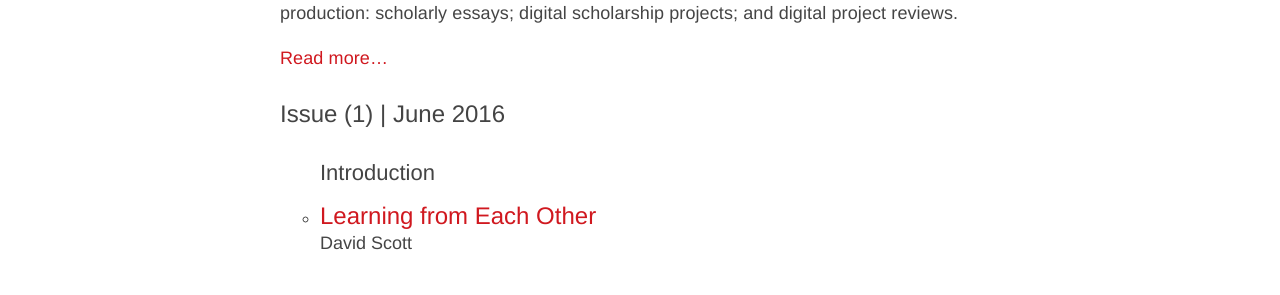
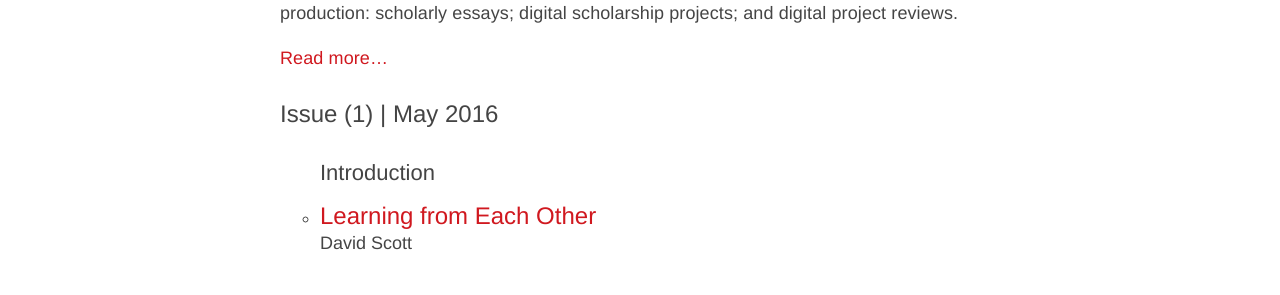
Before and after one commit to archipelagosjournal/archipelagos, a Jekyll site: the page built from index.html, in a window 1280 px wide. Shown: the part 525-820 px from the top of the page. Built offline with Jekyll 4.4.1, drawn with Linux system fonts in a browser that asks for light colours.

Commit message:
fixed date on homepage

```diff
--- a/_includes/issue01.md
+++ b/_includes/issue01.md
@@ -2,4 +2,4 @@
 
 [Read more...]({{site.baseurl}}/about.html){:.readmore}
 
-## Issue (1) | June 2016
+## Issue (1) | May 2016
```
